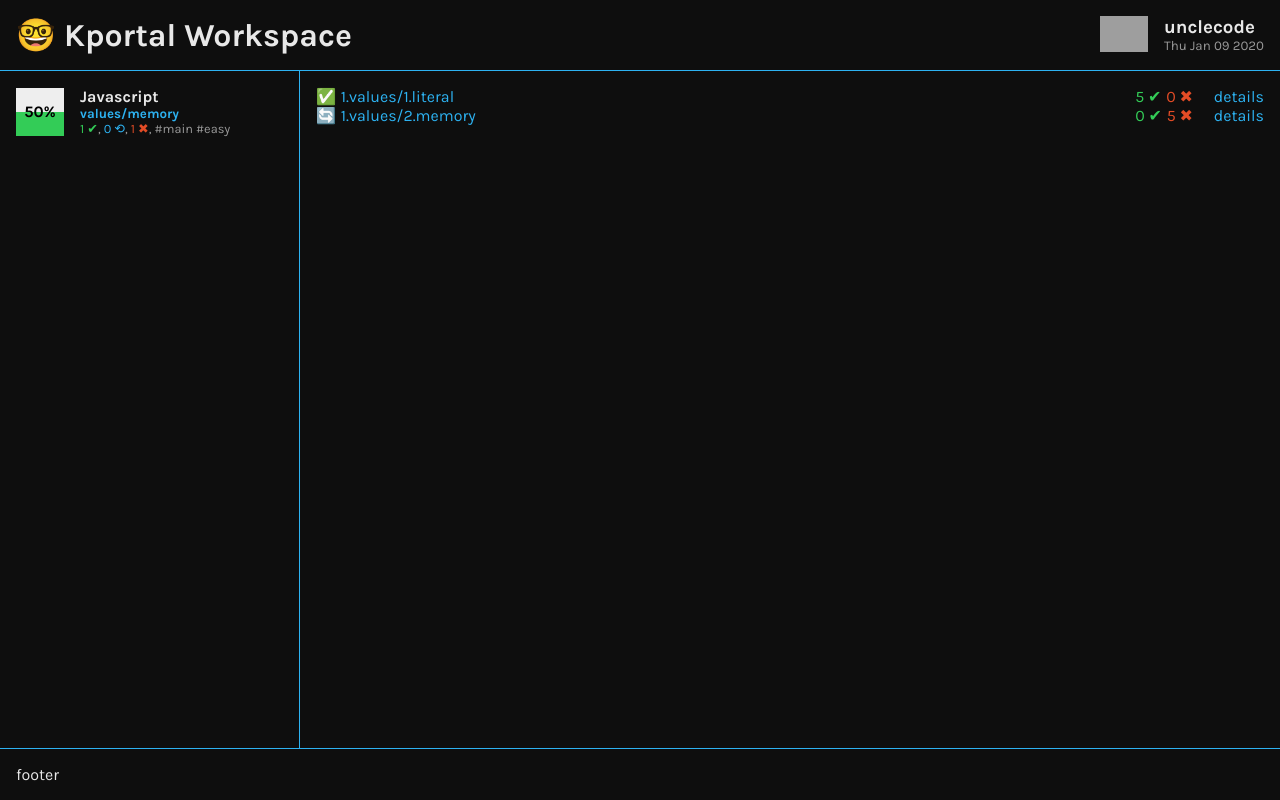
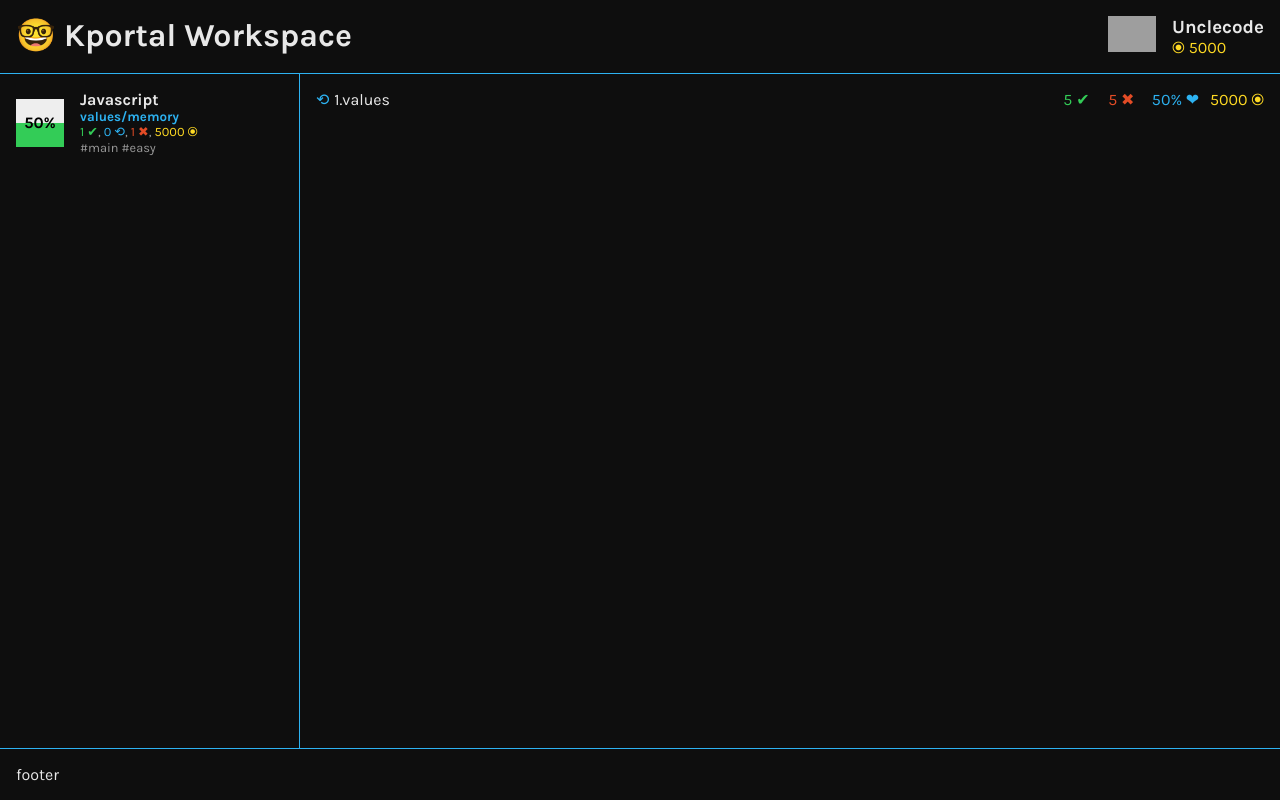
Before and after one commit to unclecode/kportal-workspace, a website: page docs/index.html in a window 1280 px wide. Drawn offline with Linux system fonts and the light colour scheme; grey boxes are pictures that could not be loaded.

Commit message:
update ui branch

```diff
--- a/docs/components/Branch.js
+++ b/docs/components/Branch.js
@@ -1,28 +1,74 @@
 class Branch {
-    constructor(key, testResult) {
-        this.key = key
-        let { status, total, passed, failed } = { ...testResult.test }
-        this.test = {
-            status,
-            total,
-            passed,
-            failed
+    constructor(topic, lessons) {
+        this.topic = this.key = topic
+        this.lessons = lessons
+
+        this.points = this.passed = this.total = this.failed = this.performace = 0;
+
+        for (let [key, value] of Object.entries(this.lessons)) {
+            this.passed += value.test.passed
+            this.failed += value.test.failed
+            // this.passed += value.test.status === "passed" ? 1 : 0
+            // this.failed += value.test.status === "failed" ? 1 : 0
+            // this.pending += value.test.status === "pending" ? 1 : 0
+            this.points += value.points || 0
+            this.total += value.test.total
         }
+        //this.points = this.passed * 1000;
+        console.log(this.total)
+        this.performace = this.passed / this.total
+        this.status = this.passed === this.total
+
+
 
 
     }
     render() {
         const html =
-`<div class = "branch">
-    <span>${this.test.status === "passed" ? '✅' : '🔄'}</span>
-    <a href = "#">${this.key}</a>
-    <span class = "text-success">${this.test.passed} ✔</span>
-    <span class = "text-danger">${this.test.failed} ✖</span>
-    <a href = "#" style = "margin-left:1rem">details</a>
+`<div class = "branch topic">
+    <div class = "header ">
+        <span class = "text-${this.status ? 'success': 'info'}">${this.status ? '✔' : '⟲'}</span>
+        <span class = "key">${this.key}</span>
+        <span class = "text-success">${this.passed} ✔</span>
+        <span class = "text-danger">${this.failed} ✖</span>
+        <span class = "text-info">${this.performace*100}% ❤</span>
+        <span class = "text-warning">${this.points} ⦿</span>
+    </div>
+    <div class = "lessons"></div>
 </div>`
         var wrapper = document.createElement('div');
         wrapper.innerHTML = html;
         this.el = wrapper.firstChild;
+
+        this.el.querySelector(".header").onclick = (e) => {
+            //console.log(e.target.hash)
+            console.log(this.lessons)
+            if (!this.lessonsDom){
+                this.lessonsDom = {}
+                let lessonsWrapper = this.el.querySelector(".lessons")
+                for (let [key, value] of Object.entries(this.lessons)) {
+                    let w = document.createElement('div');
+
+                    const htmlLesson =
+                    `<div class = "lesson">
+                        <span class = "text-${value.test.status === "passed" ? 'success': 'info'}">${value.test.status === "passed" ? '✔' : '⟲'}</span>
+                        <a href = "" class = "key">${key}</a>
+                        <span class = "text-success">${value.test.passed} ✔</span>
+                        <span class = "text-danger">${value.test.failed} ✖</span>
+                        <span class = "text-info">${(value.test.passed/value.test.total)*100}% ❤</span>
+                        <span class = "text-warning">${value.points} ⦿</span>
+                    </div>`
+
+                    w.innerHTML = htmlLesson
+                    this.lessonsDom[key] = w.firstChild
+                    lessonsWrapper.appendChild(w.firstChild )
+                }
+
+            }
+
+            e.preventDefault();
+            return false
+        }
         return this.el;
 
     }
--- a/docs/components/Cube.js
+++ b/docs/components/Cube.js
@@ -9,6 +9,7 @@ class CubeView {
         this.branch = this.current.lesson
         this.topic = this.current.lesson.split('/')[0].split('.')[1]
         this.lesson = this.current.lesson.split('/')[1].split('.')[1]
+        this.topics = Object.keys(this.result);
 
         this.progress = this.getProgress()
 
@@ -18,15 +19,25 @@ class CubeView {
         let passed = 0;
         let failed = 0;
         let pending = 0;
-        for (let [key, value] of Object.entries(this.result)) {
-            passed += value.test.status === "passed" ? 1 : 0
-            failed += value.test.status === "failed" ? 1 : 0
-            pending += value.test.status === "pending" ? 1 : 0
+        let points = 0;
+        let total = 0;
+
+        for (let topic of this.topics){
+            for (let [key, value] of Object.entries(this.result[topic])) {
+                passed += value.test.status === "passed" ? 1 : 0
+                failed += value.test.status === "failed" ? 1 : 0
+                pending += value.test.status === "pending" ? 1 : 0
+                points += value.points || 0
+                total++;
+            }
         }
+        this.performance = passed / total
+        // console.log(passed * 1000)
         return {
-            passed, pending, failed, total: Object.keys(this.result).length
+            passed, pending, failed, points, total
         }
     }
+
     render(el) {
         this.el = el;
         let performed = (this.progress.passed / this.progress.total) * 100
@@ -40,6 +51,7 @@ class CubeView {
     <span class = "text-success">${this.progress.passed} ✔</span>,
     <span class = "text-info">${this.progress.pending} ⟲</span>,
     <span class = "text-danger">${this.progress.failed} ✖</span>,
+    <span class = "text-warning">${this.progress.points} ⦿</span><br>
     <span class = "">${this.scenarioTags.join(' ')}</span>
 </div>
 </div>
--- a/docs/components/Page.js
+++ b/docs/components/Page.js
@@ -11,8 +11,8 @@ function MakePage() {
             window.addEventListener("cube_clicked", e => {
                 const cube = this.cubes[e.detail];
                 this.branches = []
-                for (let [key, value] of Object.entries(this.cubes[cube.name].result)) {
-                    let b = new Branch(key, value)
+                for (let [topic, lessons] of Object.entries(this.cubes[cube.name].result)) {
+                    let b = new Branch(topic, lessons)
                     // debugger
                     this.branches.push(b)
                     document.querySelector("#cubeDetails").appendChild(b.render())
@@ -25,10 +25,13 @@ function MakePage() {
         async start() {
             let cubeData = await fetch("./cubes.json?123")
             cubeData = await cubeData.json()
-
+            this.points = 0
             for (let [key, value] of Object.entries(cubeData.cubes)) {
                 this.cubes[key] = new CubeView(key, value)
+                this.points += this.cubes[key].progress.points
             }
+
+            cubeData.user.points = this.points
 
             this.user = await new UserView(cubeData.user)
             this.render()
--- a/docs/components/User.js
+++ b/docs/components/User.js
@@ -1,6 +1,6 @@
 class UserView {
     constructor(user) {
-        let { id, avatar, email, location, name, username, time } = { ...user }
+        let { id, avatar, email, location, name, username, time, points } = { ...user }
         this.id = id
         this.avatar = avatar
         this.email = email
@@ -8,16 +8,17 @@ class UserView {
         this.name = name
         this.username = username
         this.time = time
+        this.points = points
         //Object.assign(this, user)
     }
     render() {
 
         const html =
             `<div class = "user">
-<img src = "${this.avatar}" />
+<img src = "${this.avatar}" alt = "Joined at ${(new Date(this.time)).toDateString()}" />
 <div class = "info">
 <h3>${this.username}</h3>
-<small>${(new Date(this.time)).toDateString()}</small>
+<span class = "points">⦿ ${this.points}</span>
 </div>
 </div>`
         var wrapper = document.createElement('div');
--- a/docs/cubes.json
+++ b/docs/cubes.json
@@ -19,23 +19,27 @@
             },
             "url": "https://raw.githubusercontent.com/unclecode/unclecode-javascript-cube/master/javascript.cube.json",
             "result": {
-                "1.values/1.literal": {
+                "1.values": {
+                    "1.literal": {
                         "test": {
                             "status": "passed",
                             "total": 5,
                             "failed": 0,
                             "passed": 5
                         },
+                        "points": 5000,
                         "resultUrl": ""
                     },
-                "1.values/2.memory": {
+                    "2.memory": {
                         "test": {
                             "status": "failed",
                             "total": 5,
                             "failed": 5,
                             "passed": 0
                         },
+                        "points": 0,
                         "resultUrl": ""
+                    }
                 }
             }
         }
--- a/docs/style.css
+++ b/docs/style.css
@@ -3,6 +3,7 @@
     --blue-dark-theme: #2db2f1;
     --grey-dark: #1D1E20;
     --accent: #ff8229;
+    --points: #ffda23;
 }
 
 body {
@@ -77,7 +78,13 @@ div.user {
 div.user .info {
     display: grid;
     grid-template-rows: min-content min-content;
-    grid-gap: 0.2ßrem;
+
+}
+div.user .info h3 {
+    text-transform: capitalize;;
+}
+div.user .info .points{
+    color: var(--points);
 }
 div.user .info small, div.cube .info {
     color: #999
@@ -129,16 +136,31 @@ div#cubeDetails {
 }
 
 .branch {
+
+}
+.branch .header:hover {
+    background-color: var(--grey-dark);
+}
+
+.branch .header, .branch .lessons .lesson{
     display: grid;
     grid-auto-flow: column;
     justify-content: start;
     align-items: center;
     grid-gap: 0.3rem;
     padding: 0rem 1rem;
-    grid-template-columns: max-content 1fr max-content max-content max-content;
+    grid-template-columns: max-content 1fr 40px 40px 60px 60px;
+    justify-items: end;
 }
-.branch:hover {
-    background-color: var(--grey-dark);
+.branch .key {
+    justify-self: start;
+}
+.branch .lessons{
+    padding: 0rem 1rem;
+}
+.branch .lessons .lesson{
+    padding-right: 0;
+    font-size: 0.8rem;
 }
 
 
@@ -160,6 +182,10 @@ footer{
     color: #E34C26
 }
 
+.text-warning  {
+    color: var(--points)
+}
+
 body.dark .text-info {
     color: #2db2f1
 }
--- a/docs/testResult.json
+++ b/docs/testResult.json
@@ -1,5 +1,7 @@
 {
     "branch": "1.values/1.literal",
+    "topic":"1.values",
+    "lesson":"1.literal",
     "status": false,
     "total": 5,
     "failed": 5,
```
Lines whose indentation alone changed are shown as unchanged.
